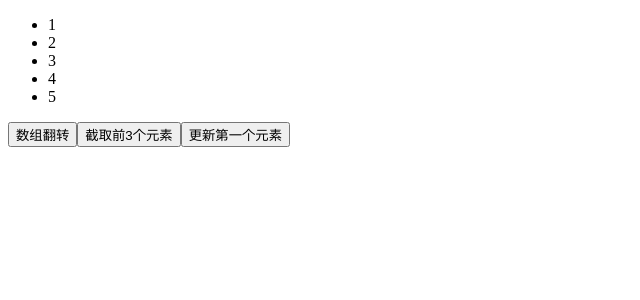
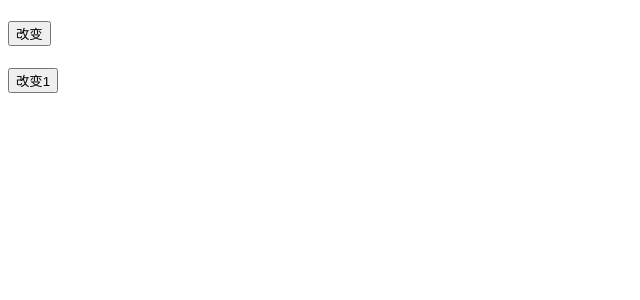
Before and after one commit to jyefddz/vue03, a Vue app: page / in a window 1280 px wide. Shown: the top 300 px of the page, without its empty margins (0-640 px from the left). Built offline with nearby package versions, Linux system fonts and the light colour scheme.

Commit message:
响应式

```diff
--- a/src/App.vue
+++ b/src/App.vue
@@ -1,11 +1,10 @@
 <template>
   <div>
-    <ul>
-      <li v-for="item in arr" :key="item">{{ item }}</li>
-    </ul>
-    <button @click="reverse">数组翻转</button>
-    <button @click="slice">截取前3个元素</button>
-    <button @click="change">更新第一个元素</button>
+    <h1>{{ obj.a }}</h1>
+    <button @click="change">改变</button>
+    <br>
+    <h1>{{ obj1 && obj1.a }}</h1>
+    <button @click="change1">改变1</button>
   </div>
 </template>
 
@@ -13,21 +12,22 @@
 export default {
   data() {
     return {
-      arr: [1, 2, 3, 4, 5]
+      obj: {
+        b: 11,
+        c: 12
+      },
+      obj1: {}
     }
   },
   methods: {
-    reverse() {
-      this.arr.reverse();
-      console.log(this.arr);
+    change() {
+      this.$set(this.obj, 'a', 9)
+      console.log(this.obj);
     },
-    slice() {
-      this.arr.slice(0, 3)
-      console.log(this.arr.slice(0, 3));
-    },
-    change(){
-      this.$set(this.arr,0,1000)
-      console.log(this.arr);
+    change1() {
+      this.obj1 = {
+        a: 20
+      }
     }
   }
 }
```
Also changed, not shown: src/04._响应式_$set.vue (added, +37 -0 lines).
